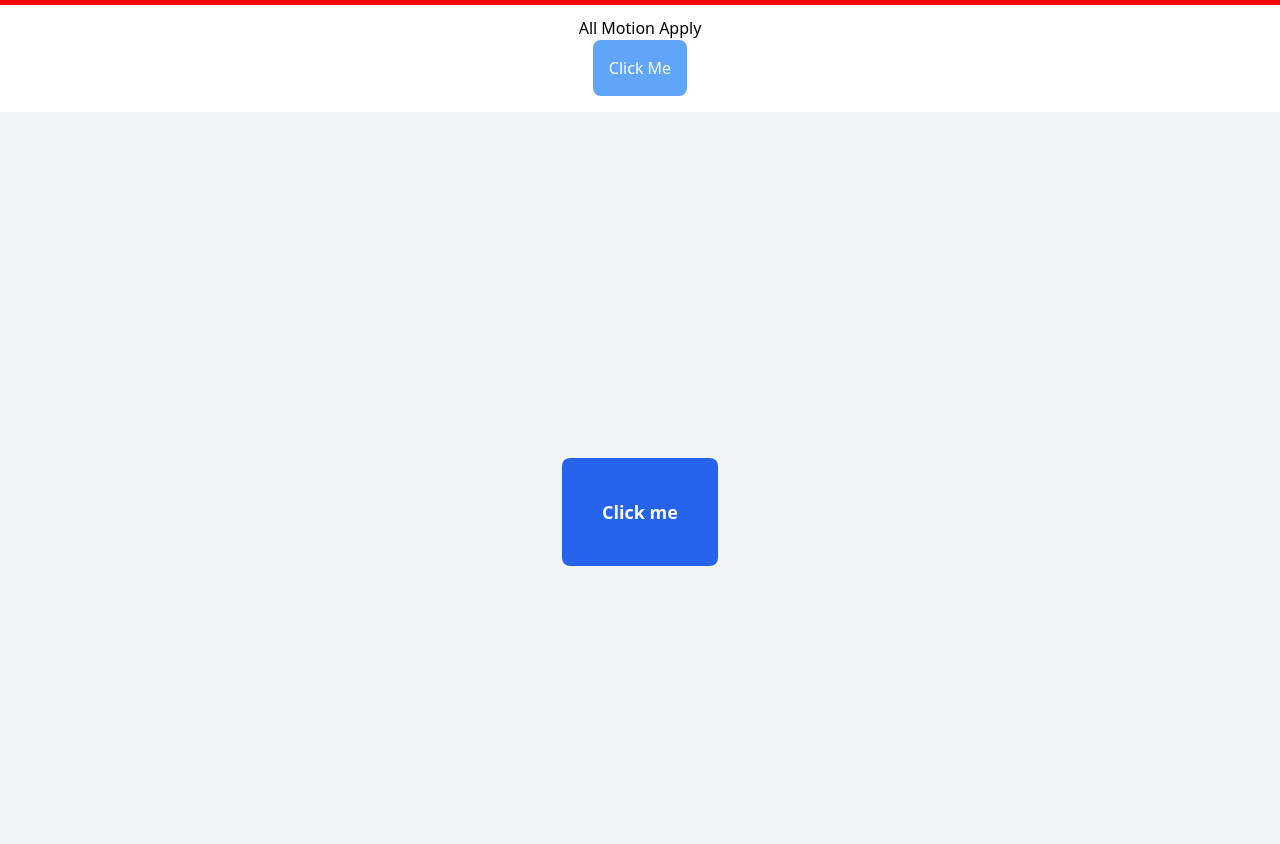
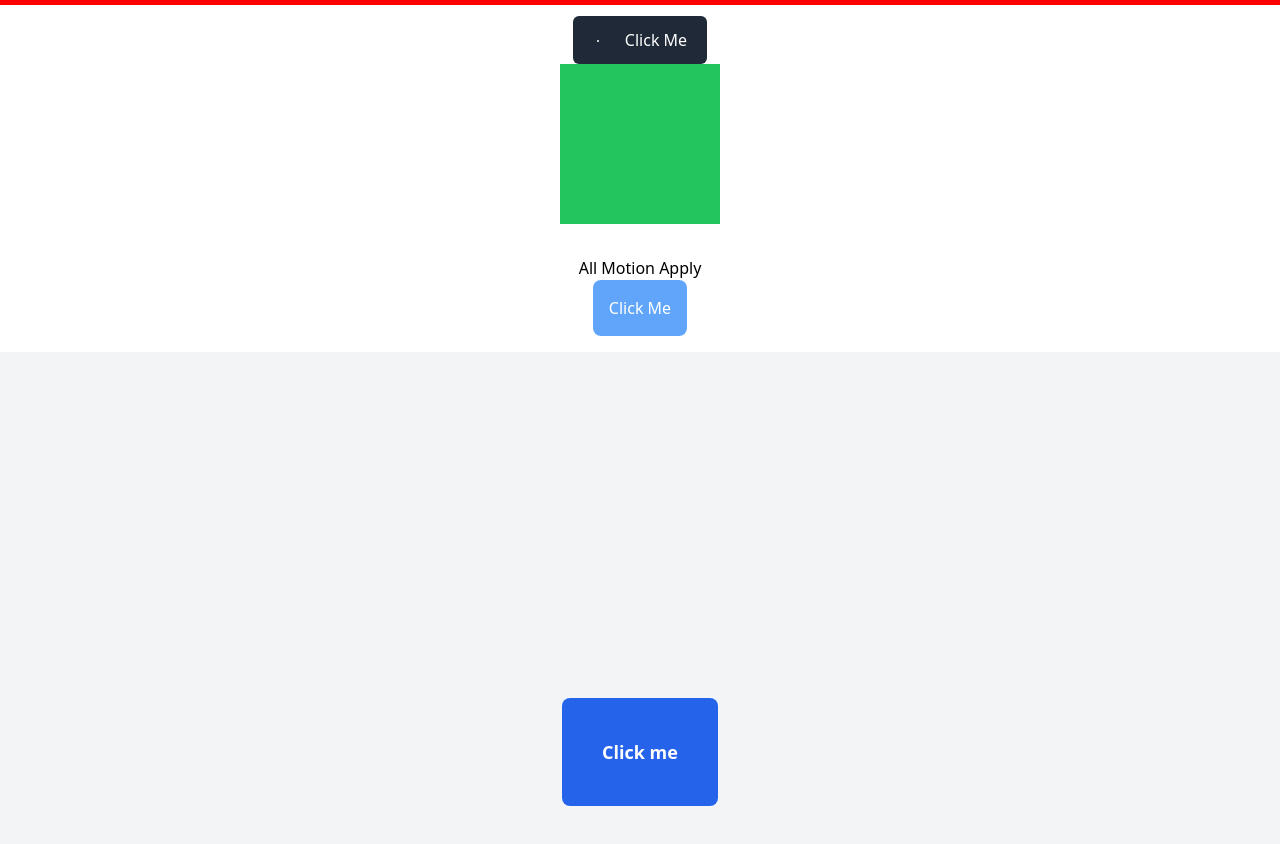
Before and after one commit to mdrubelhossain-me/react-framer-motion, a React app: page / in a window 1280 px wide. Shown: the top 844 px of the page. Built offline with nearby package versions, Linux system fonts and the light colour scheme; the HTML template or start-up script is replaced by a standard one.

Commit message:
button variants and pan

```diff
--- /dev/null
+++ b/src/components/TailwindAnimatedButton .jsx
@@ -0,0 +1,64 @@
+import { motion as Motion } from "framer-motion";
+
+const buttonVariants = {
+  hover: {
+    scale: 1.1,
+    backgroundColor: "#ef4444",
+    transition: { type: "spring", stiffness: 300 },
+  },
+  tap: {
+    scale: 0.95,
+    backgroundColor: "#b91c1c",
+  },
+};
+
+const iconVariants = {
+  hover: {
+    pathLength: 1,
+    transition: { duration: 0.5 },
+  },
+  tap: {
+    pathLength: 0.5,
+  },
+};
+
+const TailwindAnimatedButton = () => {
+  return (
+    <div className="text-center p-4 flex flex-col items-center justify-center">
+      <Motion.button
+        whileHover="hover"
+        whileTap="tap"
+        variants={buttonVariants}
+        className="flex items-center gap-2 px-5 py-3 rounded-md text-white bg-gray-800"
+      >
+        <svg
+          width="24"
+          height="24"
+          viewBox="0 0 24 24"
+          fill="none"
+          stroke="white"
+          strokeWidth="2"
+          strokeLinecap="round"
+          strokeLinejoin="round"
+        >
+          <Motion.path
+            d="M5 13l4 4L19 7"
+            variants={iconVariants}
+            initial={{ pathLength: 0 }}
+          />
+        </svg>
+        Click Me
+      </Motion.button>
+
+      {/* Pan */}
+      <Motion.div
+        className="w-40 h-40 bg-green-500 touch-none"
+        onPan={(e, info) => {
+          console.log("Pan detected!", info.point);
+        }}
+      />
+    </div>
+  );
+};
+
+export default TailwindAnimatedButton;
--- a/src/pages/Home.jsx
+++ b/src/pages/Home.jsx
@@ -4,11 +4,14 @@ import BoxDrag from "../components/BoxDrag";
 import ClickToShowText from "../components/ClickToShowText";
 import ScrollAnimation from "../components/ScrollAnimation";
 import AllMotionApply from "../components/AllMotionApply";
+import TailwindAnimatedButton from "../components/TailwindAnimatedButton ";
 
 const Home = () => {
   return (
     <div>
       <ScrollAnimation />
+
+      <TailwindAnimatedButton />
       <AllMotionApply />
       <ClickToShowText />
       <BoxDrag />
```
